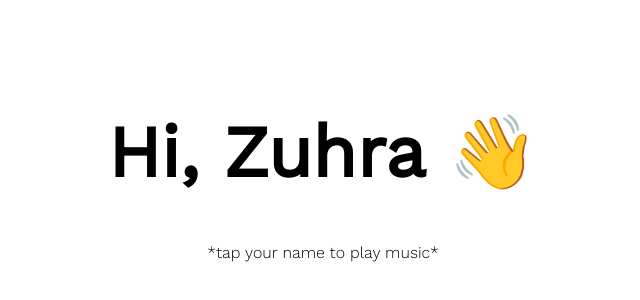
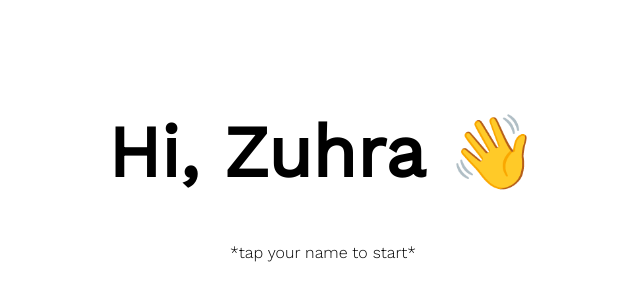
Before and after one commit to zidanalgh/for-zuhra, a website: page index.html in a window 1280 px wide. Shown: the part 98-398 px from the top of the page, 317-957 px from the left. Drawn offline with nearby package versions, Linux system fonts and the light colour scheme.

Commit message:
final start

```diff
--- a/index.html
+++ b/index.html
@@ -17,7 +17,7 @@
       <h1 class="one">Hi,
         <span id="name">Zuhra 👋</span>
       </h1>
-      <p class="two" id="greetingText">*tap your name to play music*</p>
+      <p class="two" id="greetingText">*tap your name to start*</p>
       </div>
     <div class="three">
       <p>Today is your birthday, right?</p>
```
